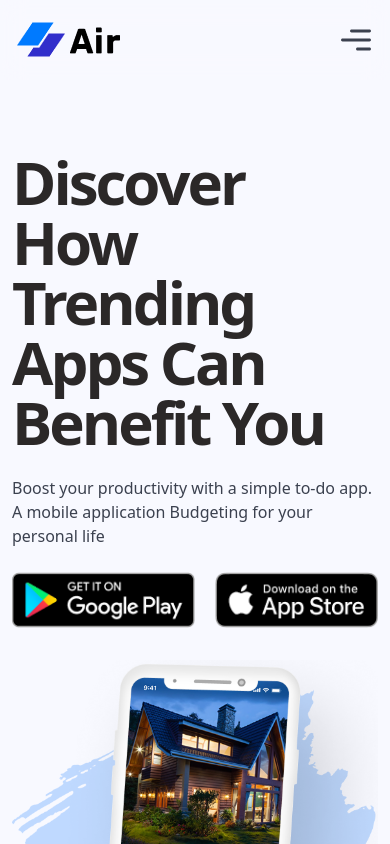
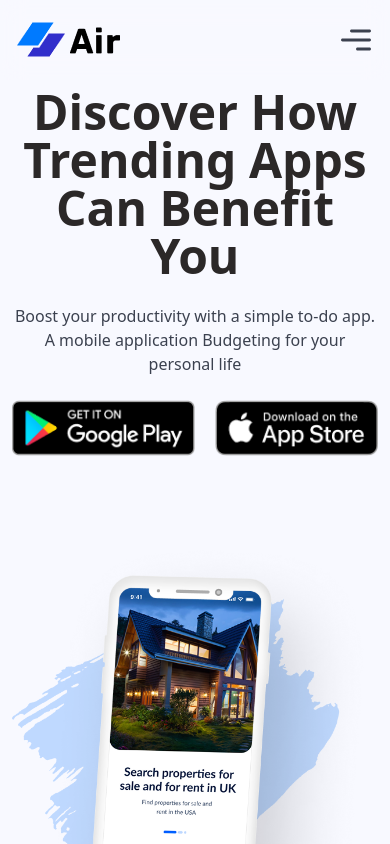
Before and after one commit to alonzojoe/air-app, a React (Vite) app: page / in a window 390 px wide. Shown: the top 844 px of the page. Built offline with nearby package versions, Linux system fonts and the light colour scheme.

Commit message:
Hero Section add responsiveness in mobile view, text alingment gaps spacing

```diff
--- a/src/components/HeroSection.tsx
+++ b/src/components/HeroSection.tsx
@@ -1,15 +1,17 @@
 import { HOME_CONTENT } from "../constants";
 const HeroSection = () => {
   return (
-    <section id="home" className="pt-36 lg:pt-42 bg-lightgrey">
+    <section id="home" className="pt-10 lg:pt-15 bg-lightgrey">
       <div className="max-w-7xl mx-auto px-3 py-2">
-        <div className="grid grid-cols-1 items-center md:grid-cols-2 gap-8 md:gap-10 mb-20">
-          <div className="flex flex-col space-y-6">
-            <h1 className="text-darktext text-6xl font-bold tracking-tighter">
+        <div className="grid grid-cols-1 items-center md:grid-cols-2 gap-0 md:gap-10 mb-20">
+          <div className="flex flex-col space-y-6 mt-10 md:mt-0 mb-20">
+            <h1 className="text-center md:text-left text-darktext text-5xl md:text-6xl font-bold md:tracking-tighter tracking-normal">
               {HOME_CONTENT.title}
             </h1>
-            <p className="text-md text-secondary">{HOME_CONTENT.description}</p>
-            <div className="flex items-center gap-5">
+            <p className="text-center md:text-left text-md text-secondary">
+              {HOME_CONTENT.description}
+            </p>
+            <div className="flex justify-center md:justify-start items-center gap-5">
               <a href="#">
                 <img
                   src={HOME_CONTENT.playstore}
```
Also changed, not shown: src/assets/images/hero.png, src/assets/images/hero22.png (added).
